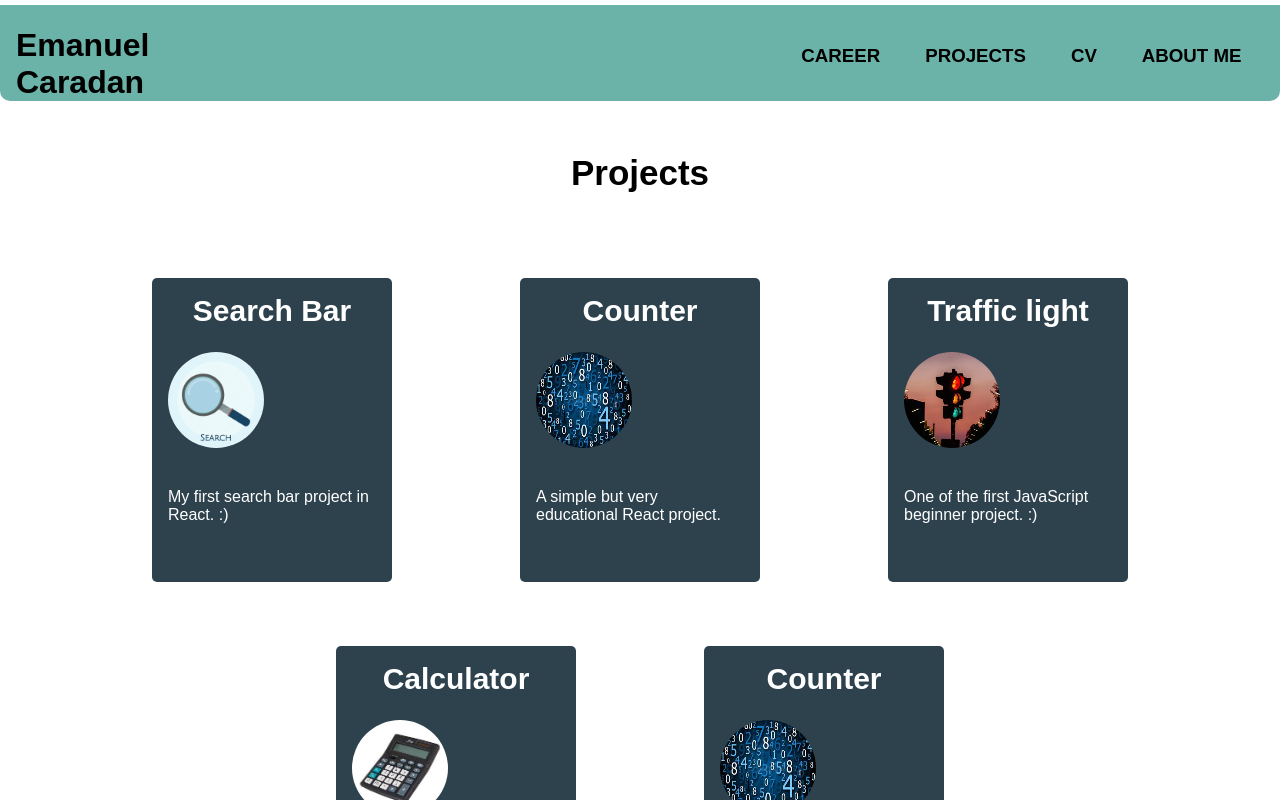
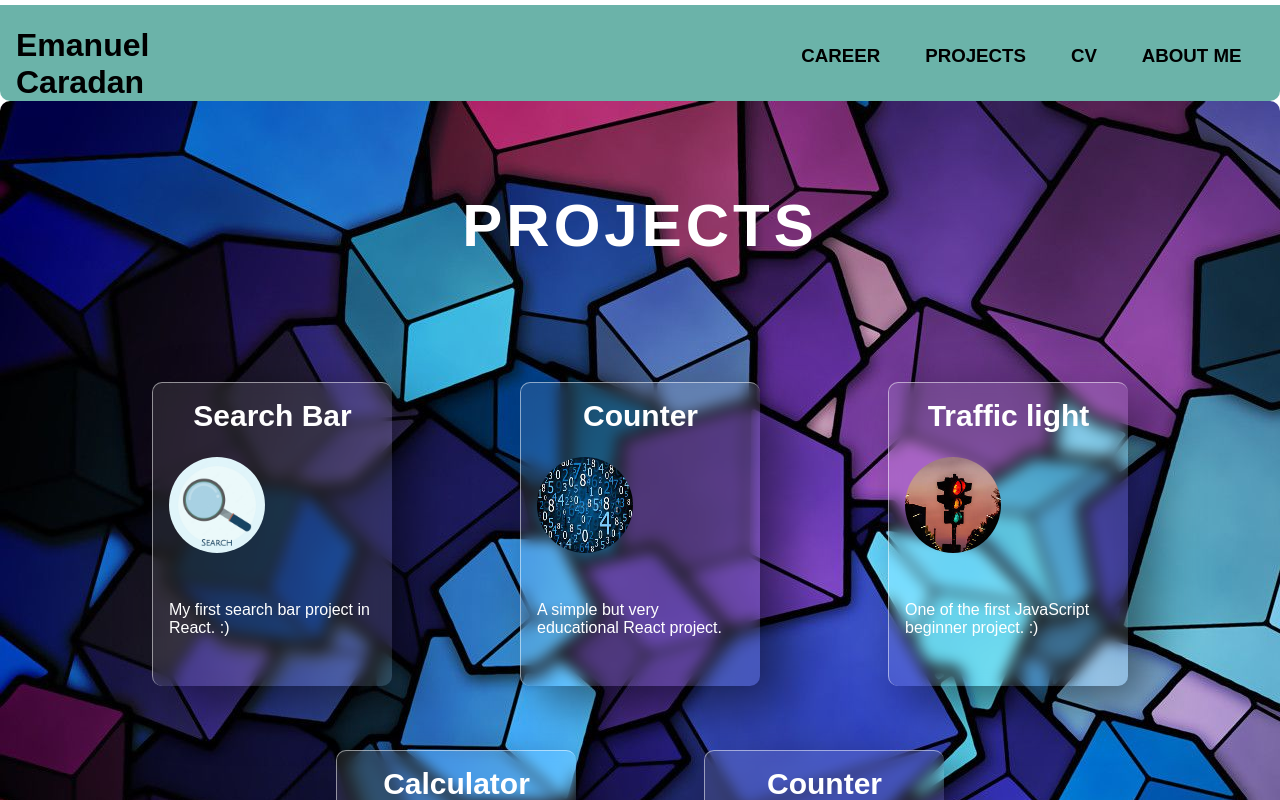
Before and after one commit to cmanu07/mysite, a React (Create React App) app: page /projects in a window 1280 px wide. Shown: the top 800 px of the page. Built offline with nearby package versions, Linux system fonts and the light colour scheme.

Commit message:
projects update

```diff
--- a/src/components/Pages/Proiecte.js
+++ b/src/components/Pages/Proiecte.js
@@ -10,7 +10,8 @@ export default function Proiecte (props) {
 
     return (<>
         <Header/>
-        <h2>Projects</h2>
+        <div className="projects">
+            <h2>PROJECTS</h2>
             <div className="main-projects">
                 {projects.map((card, index) => {
                     const {name, url, imagine, description} = card;
@@ -24,6 +25,7 @@ export default function Proiecte (props) {
                     />
                 })}
             </div>
+        </div>
         <Footer/>
     </>)
 }
--- a/src/styles/projects-style.css
+++ b/src/styles/projects-style.css
@@ -7,6 +7,15 @@
     --myWhite: #FFFFFF;
     --myDarkGreen: #2E424E;
 }
+.projects {
+    background-image: url(../components/images/projects_wall.jpg);
+    border-radius: 10px;
+}
+.projects h2 {
+    color: var(--myWhite);
+    letter-spacing: 4px;
+    font-size: 60px;
+}
 .main-projects {
     display: flex;
     flex-wrap: wrap;
@@ -14,7 +23,7 @@
     justify-content: center;
     width: 100%;
     height: 70%;
-    margin-bottom: 3em;
+    padding-bottom: 3em;
 }
 .counter {
     display: flex;
@@ -53,15 +62,20 @@ a {
     text-decoration: none;
 }
 .project-card {
-    background-color: var(--myDarkGreen);
     width: 15em;
     height: 19em;
     display: flex;
     flex-direction: column;
     padding: 1em;
-    border-radius: 5px;
+    border-radius: 10px;
+    background-color: rgba(255, 255, 255, 0.1);
+    box-shadow: 20px 20px 50px rgba(0, 0, 0, 0.5);
+    overflow: hidden;
     transition: .3s;
     margin: 2em 4em;
+    border-top: 1px solid rgba(255, 255, 255, 0.5);
+    border-left: 1px solid rgba(255, 255, 255, 0.5);
+    backdrop-filter: blur(7px);
 }
 .project-card:hover {
     background-color: hsl(203, 26%, 24%, 85%)
@@ -79,5 +93,5 @@ a {
 }
 .project-card p {
     color: var(--myWhite);
-    margin-top: 2.5em;
+    margin-top: 3em;
 }
--- a/src/styles/style.css
+++ b/src/styles/style.css
@@ -39,6 +39,7 @@ h2 {
     position: sticky;
     top: 0;
     transition: 0.3s;
+    z-index: 1;
 }
 .header-shrink {
     background-color:red
```
Also changed, not shown: src/components/images/projects_wall.jpg (added). Lines whose indentation alone changed are shown as unchanged.
